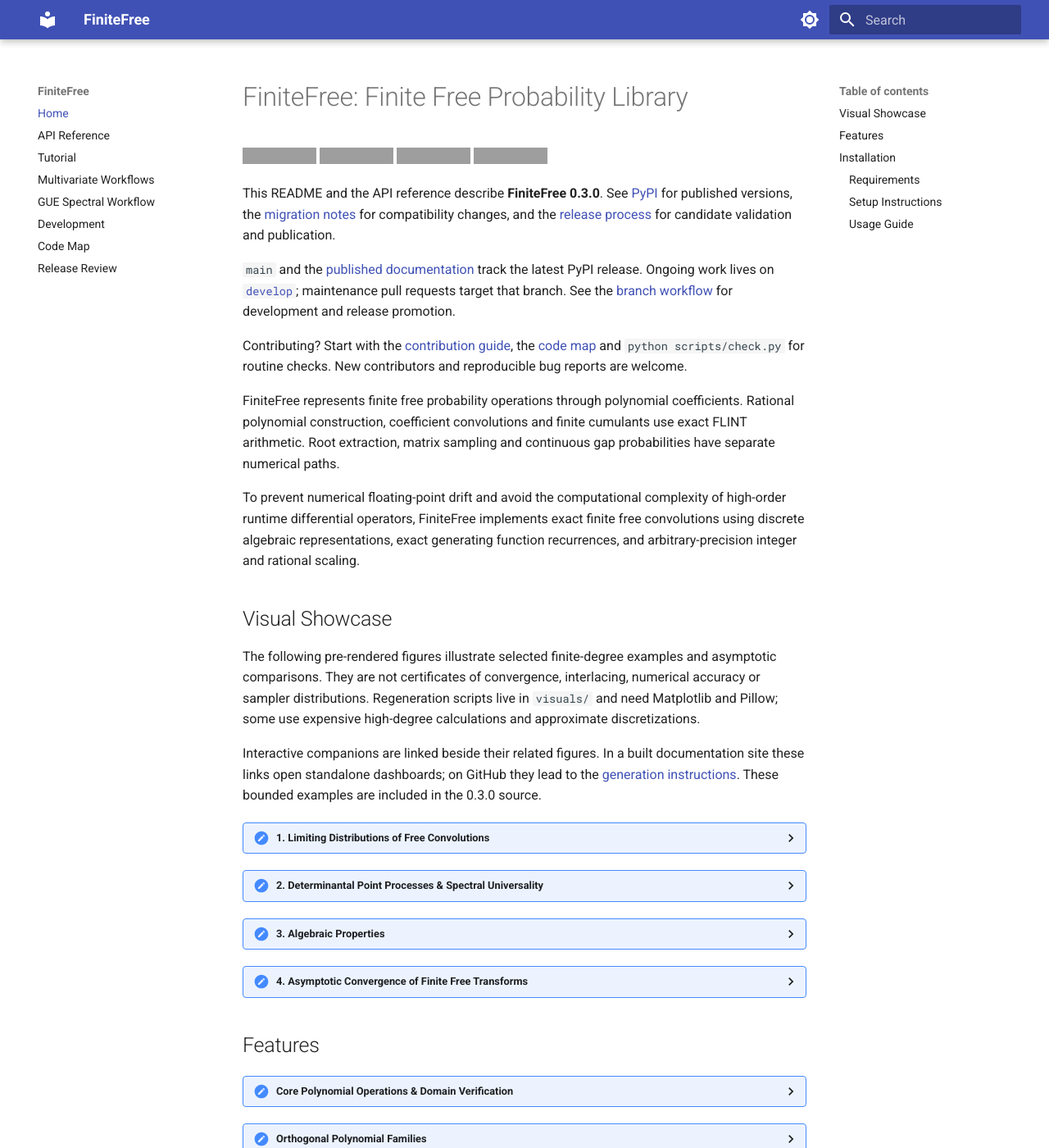
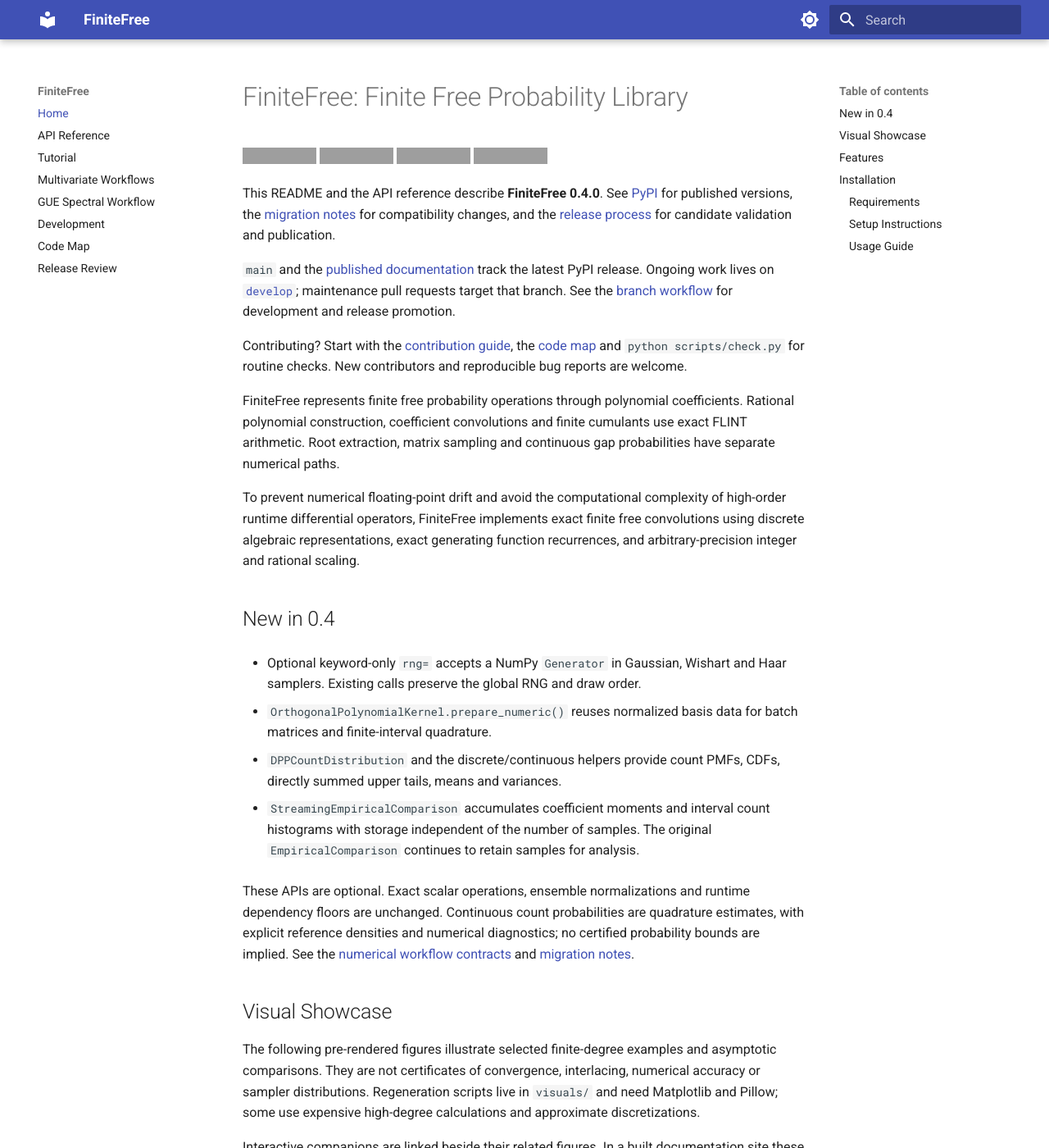
Before and after one commit to jontb/FiniteFree, an MkDocs documentation site: the page built from docs/index.md, in a window 1280 px wide and 1400 px high. Shown: the whole window at 82% size. Built offline with MkDocs 1.6.1 and Material for MkDocs 9.7.7, drawn with Linux system fonts in a browser that asks for light colours; some of the changed text lies outside the part shown; grey boxes are pictures that could not be loaded.

```diff
--- a/docs/index.md
+++ b/docs/index.md
@@ -5,7 +5,7 @@
 [![Type Checked: mypy](https://img.shields.io/badge/mypy-strict-blue.svg)](http://mypy-lang.org/)
 [![Python Version](https://img.shields.io/badge/python-3.10%20%7C%203.11%20%7C%203.12%20%7C%203.13-blue)](https://www.python.org/)
 
-This README and the API reference describe **FiniteFree 0.3.0**. See [PyPI](https://pypi.org/project/finitefree/) for published versions, the [migration notes](https://github.com/jontb/FiniteFree/blob/develop/CHANGELOG.md) for compatibility changes, and the [release process](release.md) for candidate validation and publication.
+This README and the API reference describe **FiniteFree 0.4.0**. See [PyPI](https://pypi.org/project/finitefree/) for published versions, the [migration notes](https://github.com/jontb/FiniteFree/blob/develop/CHANGELOG.md) for compatibility changes, and the [release process](release.md) for candidate validation and publication.
 
 `main` and the [published documentation](https://jontb.github.io/FiniteFree/) track the latest PyPI release. Ongoing work lives on [`develop`](https://github.com/jontb/FiniteFree/tree/develop); maintenance pull requests target that branch. See the [branch workflow](development.md#branch-workflow) for development and release promotion.
 
@@ -15,11 +15,33 @@ FiniteFree represents finite free probability operations through polynomial coef
 
 To prevent numerical floating-point drift and avoid the computational complexity of high-order runtime differential operators, FiniteFree implements exact finite free convolutions using discrete algebraic representations, exact generating function recurrences, and arbitrary-precision integer and rational scaling.
 
+## New in 0.4
+
+- Optional keyword-only `rng=` accepts a NumPy `Generator` in Gaussian, Wishart
+  and Haar samplers. Existing calls preserve the global RNG and draw order.
+
+- `OrthogonalPolynomialKernel.prepare_numeric()` reuses normalized basis data
+  for batch matrices and finite-interval quadrature.
+
+- `DPPCountDistribution` and the discrete/continuous helpers provide count
+  PMFs, CDFs, directly summed upper tails, means and variances.
+
+- `StreamingEmpiricalComparison` accumulates coefficient moments and interval
+  count histograms with storage independent of the number of samples. The
+  original `EmpiricalComparison` continues to retain samples for analysis.
+
+These APIs are optional. Exact scalar operations, ensemble normalizations and
+runtime dependency floors are unchanged. Continuous count probabilities are
+quadrature estimates, with explicit reference densities and numerical diagnostics;
+no certified probability bounds are implied. See the [numerical workflow
+contracts](api.md#optional-numerical-workflows) and [migration
+notes](https://github.com/jontb/FiniteFree/blob/develop/CHANGELOG.md#migration-from-030).
+
 ## Visual Showcase
 
 The following pre-rendered figures illustrate selected finite-degree examples and asymptotic comparisons. They are not certificates of convergence, interlacing, numerical accuracy or sampler distributions. Regeneration scripts live in `visuals/` and need Matplotlib and Pillow; some use expensive high-degree calculations and approximate discretizations.
 
-Interactive companions are linked beside their related figures. In a built documentation site these links open standalone dashboards; on GitHub they lead to the [generation instructions](development.md#documentation). These bounded examples are included in the 0.3.0 source.
+Interactive companions are linked beside their related figures. In a built documentation site these links open standalone dashboards; on GitHub they lead to the [generation instructions](development.md#documentation). These bounded examples are included in the 0.4.0 source.
 
 ??? "1. Limiting Distributions of Free Convolutions"
 
@@ -181,7 +203,7 @@ Interactive companions are linked beside their related figures. In a built docum
 
 ## Installation
 
-For a published 0.3.0 release, install with `python -m pip install finitefree==0.3.0`. Before publication, use the source or built candidate wheel as described below. The package and API contracts require Python 3.10 or later.
+For a published 0.4.0 release, install with `python -m pip install finitefree==0.4.0`. Before publication, use the source or built candidate wheel as described below. The package and API contracts require Python 3.10 or later.
 
 Source installations use `hatchling` and `hatch-cython` to compile `modular_fast.pyx` through the PEP 517 build backend. A compatible prebuilt wheel does not require a local C compiler.
 
--- a/pyproject.toml
+++ b/pyproject.toml
@@ -18,7 +18,7 @@ packages = ["finitefree"]
 
 [project]
 name = "finitefree"
-version = "0.3.0"
+version = "0.4.0"
 description = "A Python library for exact finite free probability"
 readme = "README.md"
 authors = [
```
Also changed, not shown: CHANGELOG.md (+22 -1 lines), README.md (+22 -3 lines), docs/api.md (+3 -3 lines), docs/development.md (+2 -2 lines), docs/multivariate.md (+1 -1 lines), docs/release.md (+11 -7 lines).
